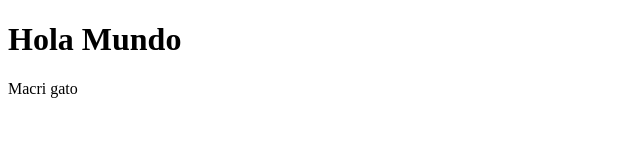
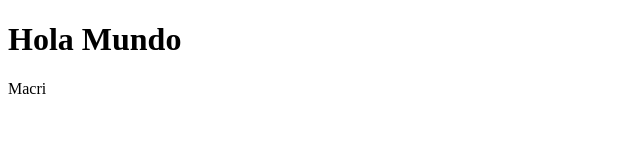
Before and after one commit to AgustinRolon/Proyectos, a plain HTML site: page index.html in a window 1280 px wide. Shown: the full height of the page, 0-640 px from the left. Drawn offline with Linux system fonts and the light colour scheme.

Commit message:
Macri no es gato

```diff
--- a/index.html
+++ b/index.html
@@ -8,6 +8,6 @@
 </head>
 <body>
     <h1>Hola Mundo</h1>
-    <p>Macri gato</p>
+    <p>Macri </p>
 </body>
 </html>
```
